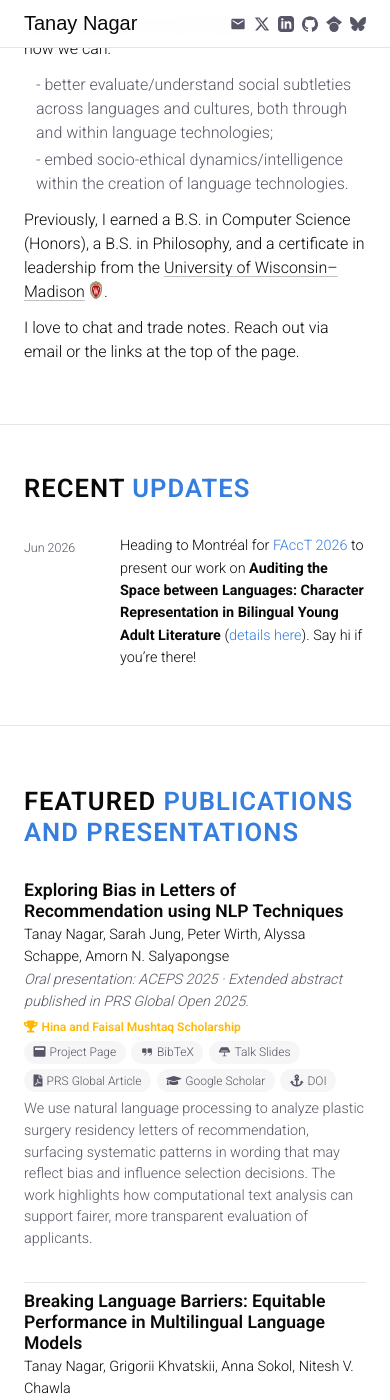
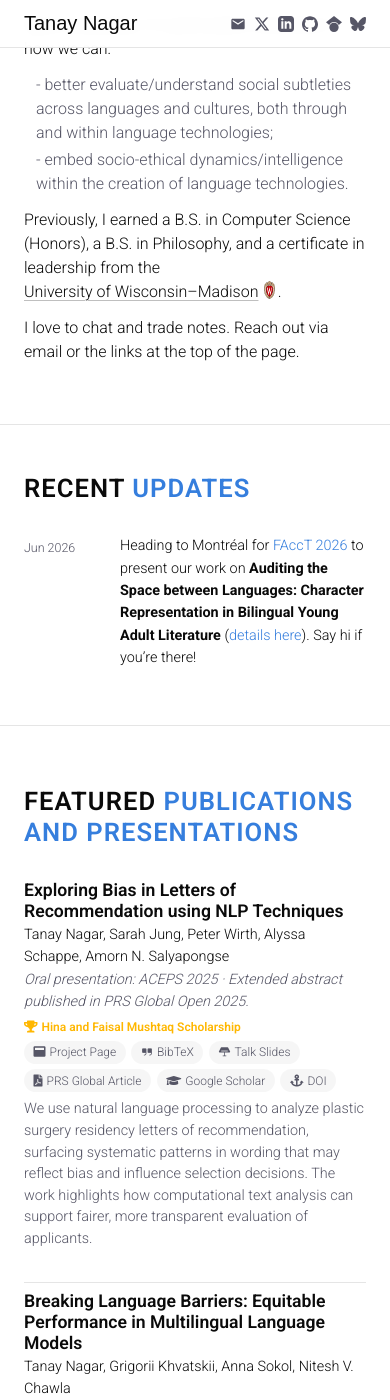
Before and after one commit to tnagar72/tnagar72.github.io, a Jekyll site: the page built from index.html, in a window 390 px wide and 1400 px high, scrolled down 569 px. Built offline with Jekyll 4.4.1, drawn with Linux system fonts in a browser that asks for light colours; nearby versions of some CDN libraries.

Commit message:
fix(hero): restore .nowrap class + span wrapper (the earlier revert was wrong)
PR #43 reverted the .nowrap utility class on the theory that &nbsp;
alone would prevent the UW crest from wrapping onto its own line.
On mobile that turned out to be false: the line-break decision
happens at the tag boundary between </a> and <img>, where the
&nbsp; has no character-on-either-side to bind to. The crest still
wrapped.

Tried inline style="white-space: nowrap;" first — Jekyll YAML parser
rejects the colon inside the inline string. So back to a CSS class.

The .nowrap utility is genuinely earning its keep here: it's the
only way to glue the institution name and the crest together across
line breaks given how HTML whitespace collapsing and YAML inline
strings interact.

```diff
--- a/_data/profile.yaml
+++ b/_data/profile.yaml
@@ -20,6 +20,6 @@ bio_html: |
     <li>embed socio-ethical dynamics/intelligence within the creation of language technologies.</li>
   </ul>
 
-education_html: Previously, I earned a B.S. in Computer Science (Honors), a B.S. in Philosophy, and a certificate in leadership from the <a href="https://www.wisc.edu/" target="_blank" rel="noopener noreferrer">University of Wisconsin&ndash;Madison</a>&nbsp;<img class="intro-logo crest" src="/Images/uw-crest-color-web-digital.svg" alt="" />.
+education_html: Previously, I earned a B.S. in Computer Science (Honors), a B.S. in Philosophy, and a certificate in leadership from the <span class="nowrap"><a href="https://www.wisc.edu/" target="_blank" rel="noopener noreferrer">University of Wisconsin&ndash;Madison</a>&nbsp;<img class="intro-logo crest" src="/Images/uw-crest-color-web-digital.svg" alt="" /></span>.
 
 connect_html: I love to chat and trade notes. Reach out via email or the links at the top of the page.
--- a/assets/css/main.css
+++ b/assets/css/main.css
@@ -206,6 +206,15 @@ nav {
     vertical-align: -0.12em;
     margin: 0 0.15em 0 0.08em;
     line-height: 1;
+}
+
+/* Utility: keep a phrase together across a line break. Used in the
+   hero bio's education line so the institution name + inline crest
+   travel as one unit on narrow viewports — &nbsp; alone isn't enough
+   because the wrapping decision is at tag boundaries (between </a>
+   and <img>), not at character boundaries. */
+.nowrap {
+    white-space: nowrap;
 }
 
 /* Slightly smaller for wordmark-style logos so they don't overpower text */
```
